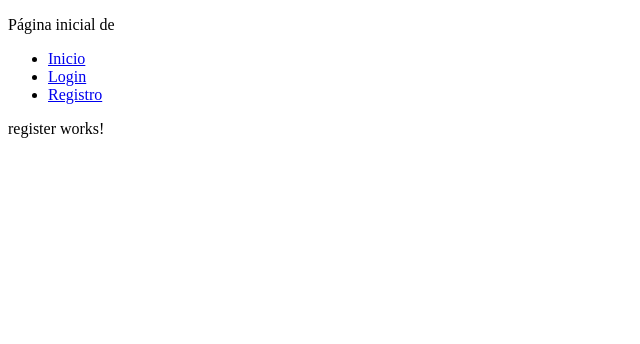
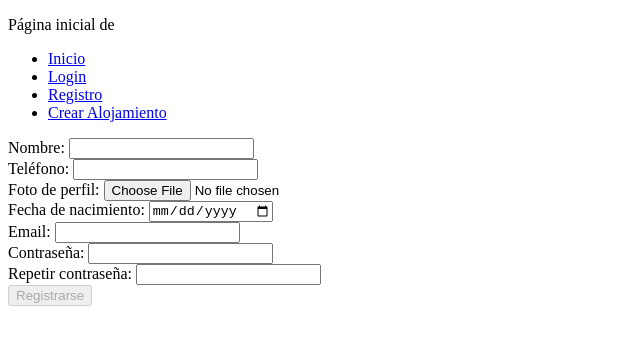
Before and after one commit to jecayonm8/front-advanzedProyect, an Angular app: page /register in a window 1280 px wide. Shown: the top 344 px of the page, without its empty margins (0-640 px from the left). Built offline with nearby package versions, Linux system fonts and the light colour scheme.

Commit message:
Adelanto o avance guia de Formularios en Angular, hasta el paso 17 de createForm().

```diff
--- a/src/app/app.html
+++ b/src/app/app.html
@@ -4,6 +4,7 @@
     <li><a routerLink="">Inicio</a></li>
     <li><a routerLink="/login">Login</a></li>
     <li><a routerLink="/register">Registro</a></li>
+    <li><a routerLink="/create-place">Crear Alojamiento</a></li>
   </ul>
 </header>
 
--- a/src/app/app.routes.ts
+++ b/src/app/app.routes.ts
@@ -2,12 +2,13 @@ import { Routes } from '@angular/router';
 import { Home } from './pages/home/home';
 import { Login } from './pages/login/login';
 import { Register } from './pages/register/register';
-//import { CreatePlace } from './pages/create-place/create-place';
+import { CreatePlace } from './pages/create-place/create-place';
 
 export const routes: Routes = [
   { path: '', component: Home },
   { path: 'login', component: Login },
   { path: 'register', component: Register },
+  { path: 'create-place', component: CreatePlace },
   { path: "**", pathMatch: "full", redirectTo: "" }
 
 ];
--- /dev/null
+++ b/src/app/pages/create-place/create-place.html
@@ -0,0 +1,43 @@
+<form>
+    <div>
+        <label>Título: </label>
+        <input type="text" />
+    </div>
+
+    <div>
+        <label>Descripción: </label>
+        <textarea></textarea>
+    </div>
+
+    <div>
+        <label>Ciudad: </label>
+        <select></select>
+    </div>
+
+    <div>
+        <label>Dirección: </label>
+        <input type="text" />
+    </div>
+
+    <div>
+        <label>Ubicación: </label>
+        <input type="text" />
+    </div>
+
+    <div>
+        <label>Precio por noche: </label>
+        <input type="number" />
+    </div>
+
+    <div>
+        <label>Máximo de huéspedes: </label>
+        <input type="number" />
+    </div>
+
+    <div>
+        <label>Imágenes del alojamiento: </label>
+        <input type="file" multiple />
+    </div>
+
+    <button type="submit">Crear alojamiento</button>
+</form>
--- /dev/null
+++ b/src/app/pages/create-place/create-place.ts
@@ -0,0 +1,43 @@
+import { Component } from '@angular/core';
+import { AbstractControlOptions, FormBuilder, FormGroup, ReactiveFormsModule, Validators } from '@angular/forms';
+
+
+@Component({
+  selector: 'app-create-place',
+  imports: [ReactiveFormsModule],
+  templateUrl: './create-place.html',
+  styleUrl: './create-place.css'
+})
+export class CreatePlace {
+
+  createPlaceForm!: FormGroup;
+
+  constructor(private formBuilder: FormBuilder) {
+    this.createForm();
+  }
+
+  //(recuerde que los nombres de los campos deben coincidir con los del DTO de crear alojamiento o accommodation)
+  private createForm() {
+  this.createPlaceForm = this.formBuilder.group({
+    title: ['', [Validators.required]],
+    description: ['', [Validators.required]],
+    price: ['', [Validators.required, Validators.pattern(/^[0-9]+$/),Validators.min(1)]],
+    accommodationType: ['', [Validators.required]],
+    capacity: ['', [Validators.required, Validators.pattern(/^[0-9]+$/), Validators.min(1)]],
+    country: ['', [Validators.required]],
+    department: ['', [Validators.required]],
+    city: ['', [Validators.required]],
+    neighborhood: ['', [Validators]],
+    postalCode: ['', [Validators.required, Validators.pattern(/^[0-9]{5}$/)]],
+    amenities: ['', [Validators]],
+    latitude: ['', [Validators.required, Validators.pattern(/^-?\d+(\.\d+)?$/)]],
+    longitude: ['', [Validators.required, Validators.pattern(/^-?\d+(\.\d+)?$/)]],
+    //address: ['', [Validators.required]],
+    //location: ['', [Validators.required]], // Luego se puede mejorar con un mapa
+    //maxGuests: ['', [Validators.required, Validators.pattern(/^[0-9]+$/), Validators.min(1)]],
+    picsUrl: [[], [Validators.required]]
+  });
+}
+
+
+}
--- a/src/app/pages/register/register.html
+++ b/src/app/pages/register/register.html
@@ -1 +1,40 @@
-<p>register works!</p>
+<form [formGroup]="registerForm" (ngSubmit)="createUser()" novalidate="">
+    <div>
+        <label>Nombre: </label>
+        <input type="text" formControlName="name" />
+    </div>
+
+    <div>
+        <label>Teléfono: </label>
+        <input type="text" formControlName="phone" />
+    </div>
+
+    <div>
+        <label>Foto de perfil: </label>
+        <input type="file" />
+    </div>
+
+    <div>
+        <label>Fecha de nacimiento: </label>
+        <input type="date" formControlName="dateBirth" />
+    </div>
+
+    <div>
+        <label>Email: </label>
+        <input type="email" formControlName="email" />
+    </div>
+
+    <div>
+        <label>Contraseña: </label>
+        <input type="password" formControlName="password" />
+    </div>
+    <div>
+        <label>Repetir contraseña: </label>
+        <input type="password" formControlName="repeatPassword" />
+    </div>
+    @if (registerForm.hasError('passwordsMismatch')) {
+    <p>Las contraseñas no coinciden</p>
+    }
+
+    <button type="submit" [disabled]="registerForm.invalid">Registrarse</button>
+</form>
--- a/src/app/pages/register/register.ts
+++ b/src/app/pages/register/register.ts
@@ -1,11 +1,43 @@
 import { Component } from '@angular/core';
+import { AbstractControlOptions, FormBuilder, FormGroup, ReactiveFormsModule, Validators } from '@angular/forms';
 
 @Component({
   selector: 'app-register',
-  imports: [],
+  imports: [ReactiveFormsModule],
   templateUrl: './register.html',
   styleUrl: './register.css'
 })
 export class Register {
 
+  registerForm!: FormGroup;
+
+  constructor(private formBuilder: FormBuilder) {
+    this.createForm();
+  }
+
+  private createForm() {
+  this.registerForm = this.formBuilder.group({
+    name: ['', [Validators.required]],
+    phone: ['', [Validators.required, Validators.maxLength(10)]],
+    photoUrl: [''],
+    dateBirth: ['', [Validators.required]],
+    email: ['', [Validators.required, Validators.email]],
+    password: ['', [Validators.required, Validators.maxLength(10), Validators.minLength(7)]],
+    repeatPassword: ['', [Validators.required, Validators.maxLength(10), Validators.minLength(7)]]
+
+  }, {validators: this.passwordsMatchValidator } as AbstractControlOptions);
+  }
+
+  public passwordsMatchValidator(formGroup: FormGroup) {
+  const password = formGroup.get('password')?.value;
+  const confirmaPassword = formGroup.get('repeatPassword')?.value;
+
+  // Si las contraseñas no coinciden, devuelve un error, de lo contrario, null
+  return password == confirmaPassword ? null : { passwordsMismatch: true };
+  }
+
+  public createUser() {
+  console.log(this.registerForm.value);
+  }
+
 }
```
Also changed, not shown: src/app/pages/create-place/create-place.css (added).
